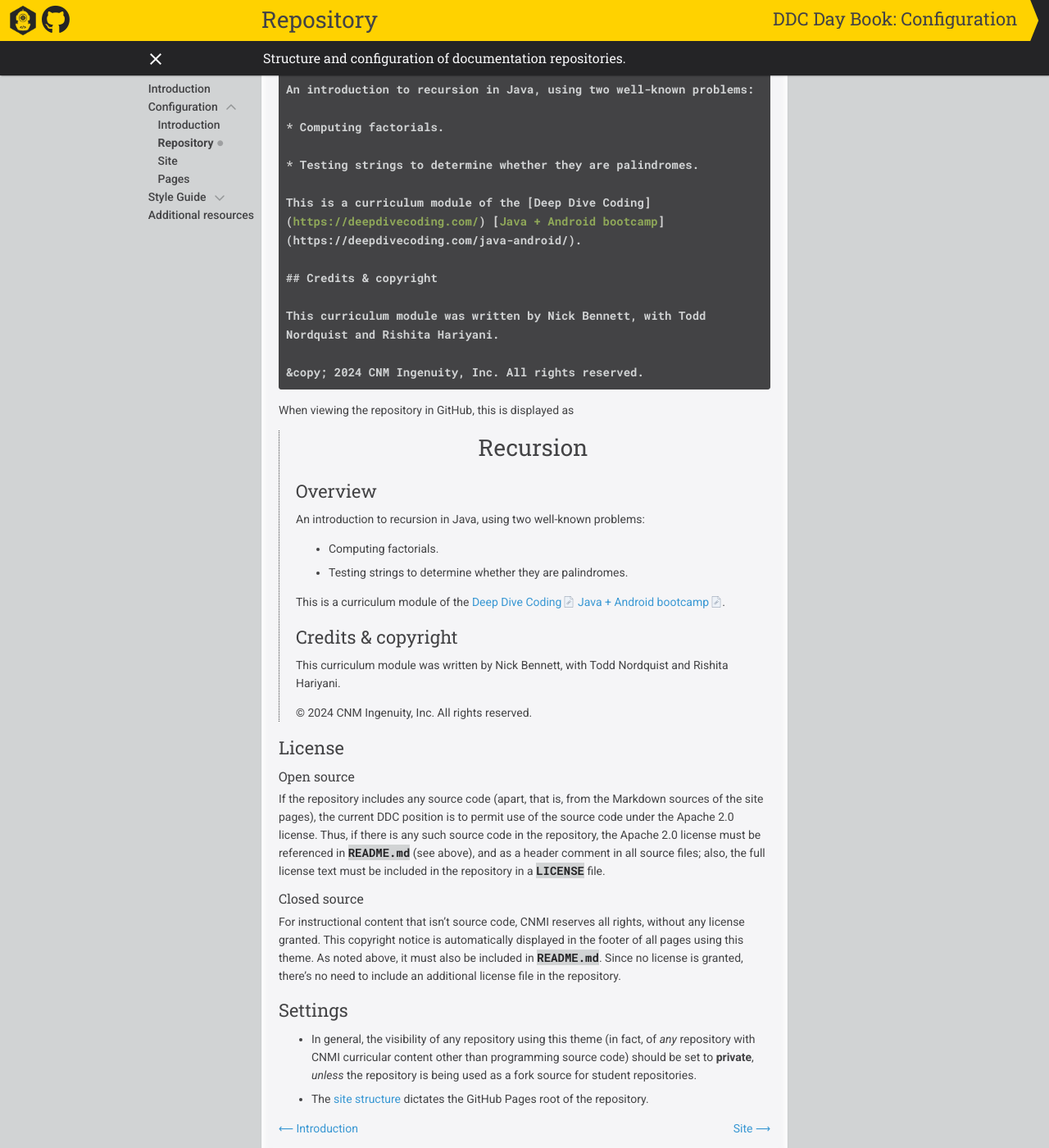
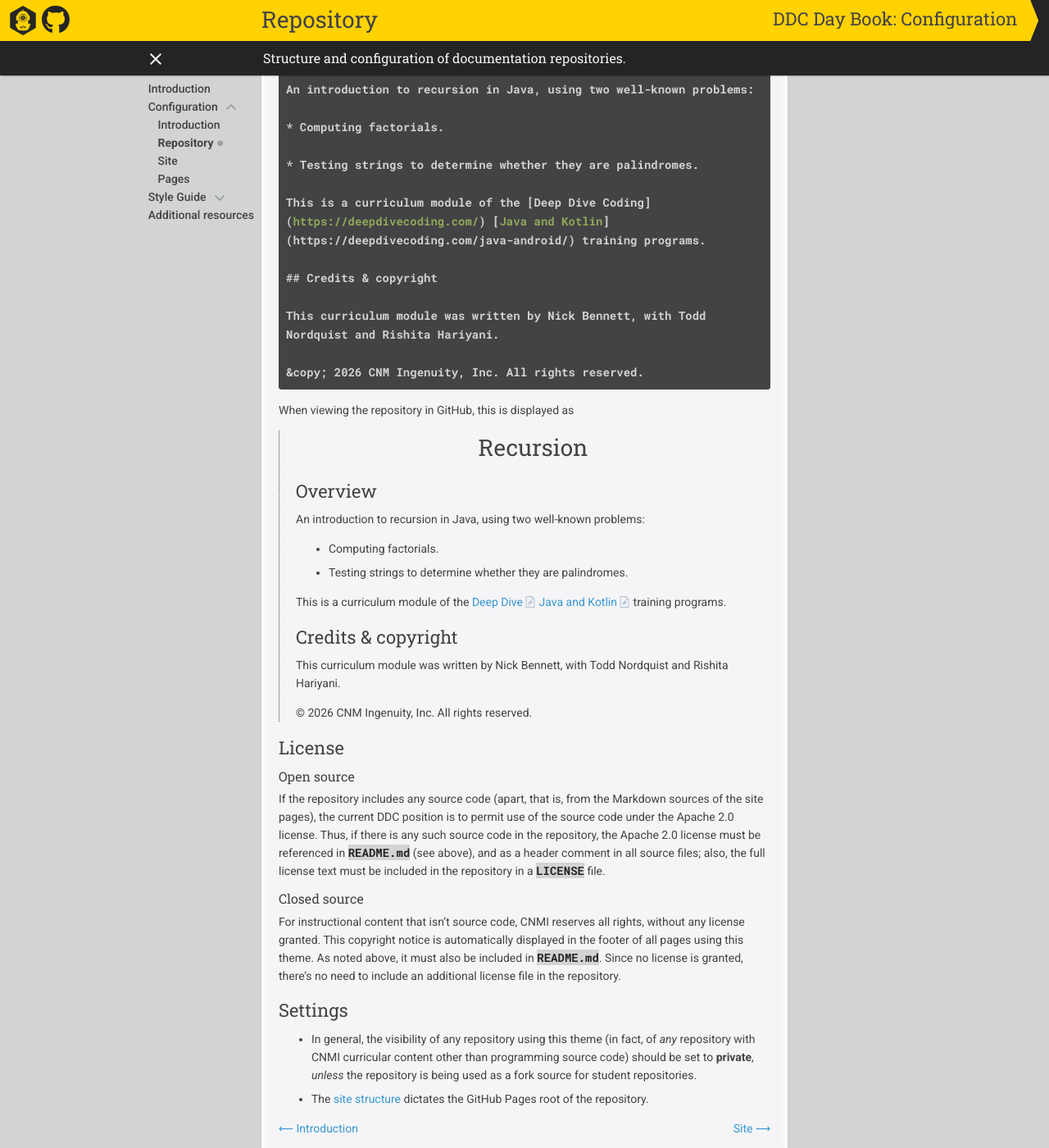
Before and after one commit to ddc-java/ddc-day-book, a Jekyll site: the page built from configuration/repository.md, in a window 1280 px wide and 1400 px high, scrolled down 1362 px. Shown: the whole window at 82% size. Built offline with Jekyll 4.4.1, drawn with Linux system fonts in a browser that asks for light colours; nearby versions of some CDN libraries; our own code applies the rules of GitHub Pages for plain Markdown files; some of the changed text lies outside the part shown.

Commit message:
Update copyrights, version, and include version in generated site.

````diff
--- a/_config.yml
+++ b/_config.yml
@@ -4,6 +4,7 @@
 author: # Author information displayed/linked in the footer, alongside DDC link.
   name: Nick Bennett
   email: nick@nickbenn.com # Omit or leave blank if an e-mail link is not desired.
+version: 22.0.1
 
 icon: # Set a value to override the Deep Dive Coding dive helmet logo.
 favicon: # Set a value to override the Deep Dive Coding dive helmet logo
--- a/_layouts/default.html
+++ b/_layouts/default.html
@@ -1,5 +1,5 @@
 <!--
-  Copyright 2024 CNM Ingenuity, Inc.
+  Copyright 2026 CNM Ingenuity, Inc.
 
   Licensed under the Apache License, Version 2.0 (the "License");
   you may not use this file except in compliance with the License.
@@ -167,7 +167,7 @@
 
     <footer>
       <p>
-
+        {%- if site.version %}v{{ site.version }}. {% endif -%}
         {%- if site.author.copyright -%}
           &copy; {{ site.time | date: '%Y' }}
           {% if site.author.href -%}
--- a/_sass/ddc-day-book.scss
+++ b/_sass/ddc-day-book.scss
@@ -1,5 +1,5 @@
 /*
-Copyright 2024 CNM Ingenuity, Inc.
+Copyright 2026 CNM Ingenuity, Inc.
 
 Licensed under the Apache License, Version 2.0 (the "License");
 you may not use this file except in compliance with the License.
--- a/configuration/repository.md
+++ b/configuration/repository.md
@@ -75,13 +75,13 @@
 
 * Testing strings to determine whether they are palindromes.
 
-This is a curriculum module of the [Deep Dive Coding](https://deepdivecoding.com/) [Java + Android bootcamp](https://deepdivecoding.com/java-android/).
+This is a curriculum module of the [Deep Dive Coding](https://deepdivecoding.com/) [Java and Kotlin](https://deepdivecoding.com/java-android/) training programs.
 
 ## Credits & copyright
 
 This curriculum module was written by Nick Bennett, with Todd Nordquist and Rishita Hariyani.
 
-&copy; 2024 CNM Ingenuity, Inc. All rights reserved.
+&copy; 2026 CNM Ingenuity, Inc. All rights reserved.
 ```
 
 When viewing the repository in GitHub, this is displayed as
@@ -98,14 +98,14 @@
 >
 > * Testing strings to determine whether they are palindromes.
 >
-> This is a curriculum module of the [Deep Dive Coding](https://deepdivecoding.com/) [Java + Android bootcamp](https://deepdivecoding.com/java-android/).
+> This is a curriculum module of the [Deep Dive](https://deepdivecoding.com/) [Java and Kotlin](https://deepdivecoding.com/java-android/) training programs.
 >
 > ## Credits & copyright
 > {:.no_toc}
 >
 > This curriculum module was written by Nick Bennett, with Todd Nordquist and Rishita Hariyani.
 >
-> &copy; 2024 CNM Ingenuity, Inc. All rights reserved.
+> &copy; 2026 CNM Ingenuity, Inc. All rights reserved.
 {:.render-example}
 
 ## License
````
Also changed, not shown: .github/workflows/publish-pages.yaml, README.md.
